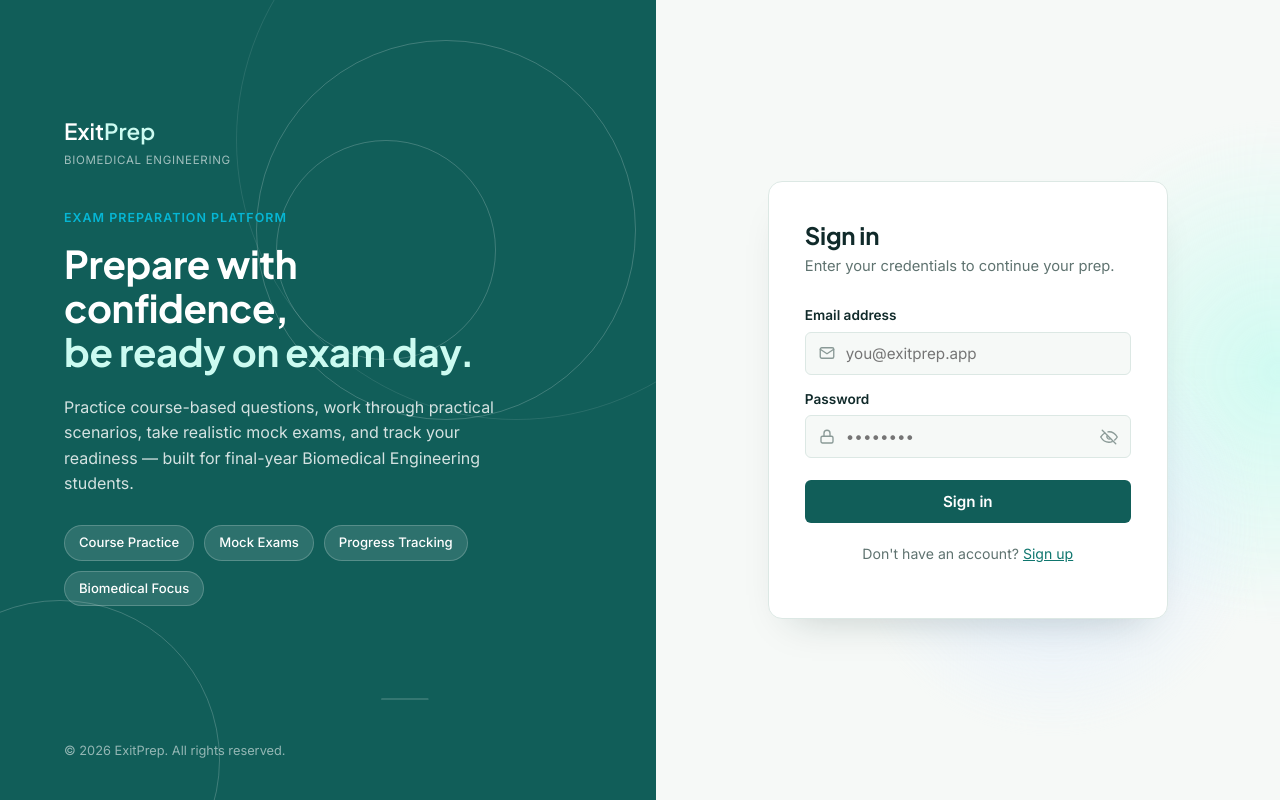
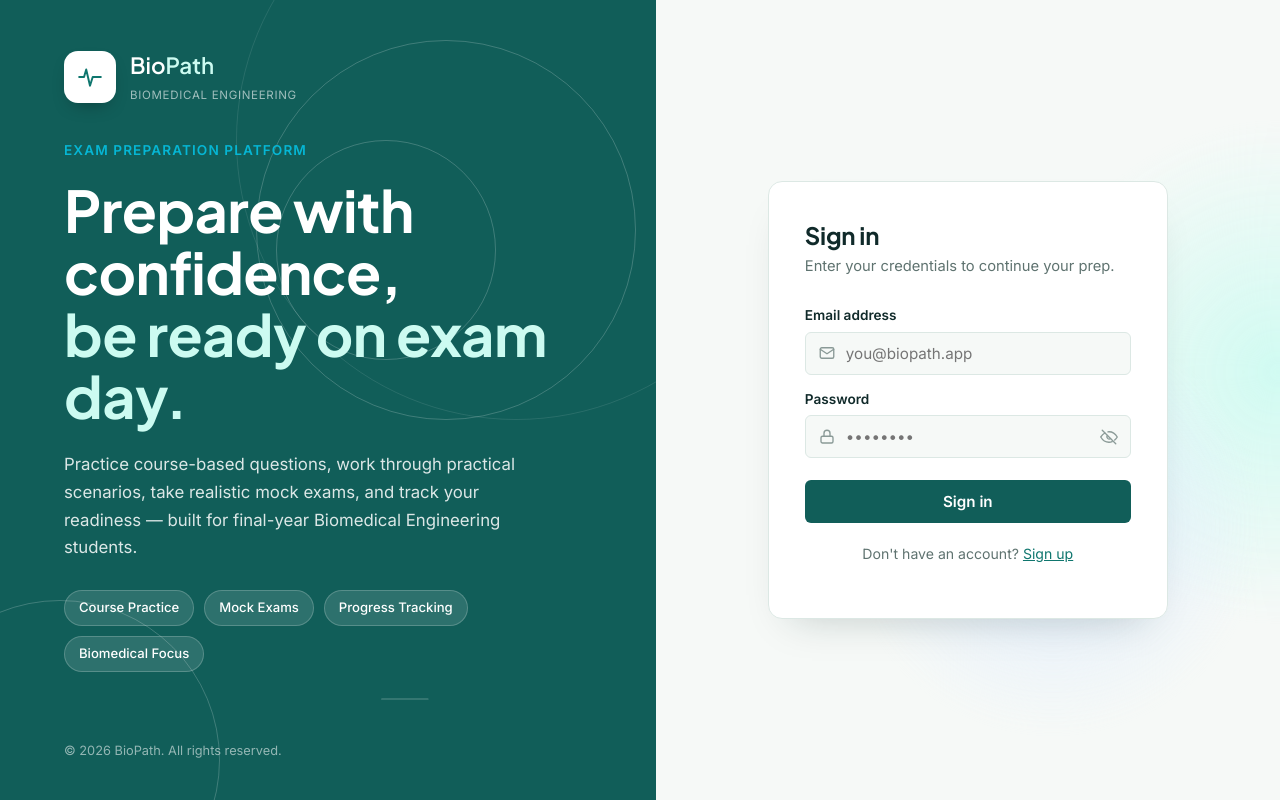
Before and after one commit to mike-dev12/-exit-exam-starter, a Next.js app: page /login in a window 1280 px wide. Built offline with nearby package versions, Linux system fonts and the light colour scheme; no server answers.

Commit message:
Rename to BioPath, add icon badge, enlarge headline

```diff
--- a/app/components/TopNav.js
+++ b/app/components/TopNav.js
@@ -52,7 +52,7 @@ export default function TopNav() {
     <div className="topnav">
       <div className="topnav-inner">
         <Link href="/dashboard" className="topnav-logo">
-          Exit<span>Prep</span>
+          Bio<span>Path</span>
         </Link>
 
         <div className="topnav-links">
--- a/app/globals.css
+++ b/app/globals.css
@@ -195,7 +195,7 @@ p.subtitle {
 .auth-brand-content {
   position: relative;
   z-index: 1;
-  max-width: 460px;
+  max-width: 540px;
   flex: 1;
   display: flex;
   flex-direction: column;
@@ -203,7 +203,22 @@ p.subtitle {
 }
 
 .auth-logo {
-  margin-bottom: 40px;
+  display: flex;
+  align-items: center;
+  gap: 14px;
+  margin-bottom: 36px;
+}
+
+.brand-mark {
+  flex-shrink: 0;
+  width: 52px;
+  height: 52px;
+  border-radius: 14px;
+  background: white;
+  display: flex;
+  align-items: center;
+  justify-content: center;
+  box-shadow: 0 8px 18px -8px rgba(0, 0, 0, 0.35);
 }
 
 .auth-logo .auth-wordmark {
@@ -227,18 +242,19 @@ p.subtitle {
 }
 
 .auth-eyebrow {
-  font-size: 0.78rem;
-  font-weight: 600;
+  font-size: 0.85rem;
+  font-weight: 700;
   letter-spacing: 0.08em;
   text-transform: uppercase;
   color: var(--cyan);
-  margin-bottom: 14px;
+  margin-bottom: 18px;
 }
 
 .auth-headline {
-  font-size: 2.4rem;
+  font-size: 3.6rem;
+  line-height: 1.08;
   color: white;
-  margin-bottom: 20px;
+  margin-bottom: 24px;
 }
 
 .auth-headline span {
@@ -246,11 +262,11 @@ p.subtitle {
 }
 
 .auth-brand-text {
-  color: rgba(255, 255, 255, 0.82);
-  font-size: 1rem;
-  max-width: 44ch;
+  color: rgba(255, 255, 255, 0.85);
+  font-size: 1.05rem;
+  max-width: 46ch;
   margin: 0 0 28px;
-  line-height: 1.6;
+  line-height: 1.65;
 }
 
 .auth-pills {
@@ -435,7 +451,7 @@ input.has-icon-right {
     padding: 40px 32px;
   }
   .auth-headline {
-    font-size: 1.9rem;
+    font-size: 2.4rem;
   }
   .auth-brand {
     min-height: auto;
--- a/app/layout.js
+++ b/app/layout.js
@@ -17,7 +17,7 @@ const sans = Inter({
 });
 
 export const metadata = {
-  title: 'ExitPrep — Biomedical Engineering Exit Exam Preparation',
+  title: 'BioPath — Biomedical Engineering Exit Exam Preparation',
   description:
     'Course-mapped practice questions and mock exams for final-year biomedical engineering students preparing for their exit exam.',
 };
--- a/app/login/page.js
+++ b/app/login/page.js
@@ -21,6 +21,23 @@ function LockIcon() {
       <rect x="4" y="11" width="16" height="9" rx="2" />
       <path d="M8 11V7a4 4 0 0 1 8 0v4" strokeLinecap="round" />
     </svg>
+  );
+}
+
+function BrandMark() {
+  return (
+    <div className="brand-mark">
+      <svg viewBox="0 0 48 48" width="26" height="26">
+        <path
+          d="M4,24 L13,24 L17,10 L24,40 L29,24 L44,24"
+          fill="none"
+          stroke="#0F766E"
+          strokeWidth="3.6"
+          strokeLinecap="round"
+          strokeLinejoin="round"
+        />
+      </svg>
+    </div>
   );
 }
 
@@ -122,10 +139,13 @@ function LoginForm() {
 
         <div className="auth-brand-content">
           <div className="auth-logo reveal reveal-1">
-            <span className="auth-wordmark">
-              Exit<span>Prep</span>
-            </span>
-            <div className="auth-logo-tag">Biomedical Engineering</div>
+            <BrandMark />
+            <div>
+              <span className="auth-wordmark">
+                Bio<span>Path</span>
+              </span>
+              <div className="auth-logo-tag">Biomedical Engineering</div>
+            </div>
           </div>
 
           <div className="auth-eyebrow reveal reveal-2">Exam Preparation Platform</div>
@@ -165,7 +185,7 @@ function LoginForm() {
           </svg>
         </div>
 
-        <div className="auth-brand-footer">© 2026 ExitPrep. All rights reserved.</div>
+        <div className="auth-brand-footer">© 2026 BioPath. All rights reserved.</div>
       </div>
 
       <div className="auth-panel">
@@ -251,7 +271,7 @@ function LoginForm() {
                 id="email"
                 className="has-icon"
                 type="email"
-                placeholder="you@exitprep.app"
+                placeholder="you@biopath.app"
                 value={email}
                 onChange={(e) => setEmail(e.target.value)}
                 required
```
